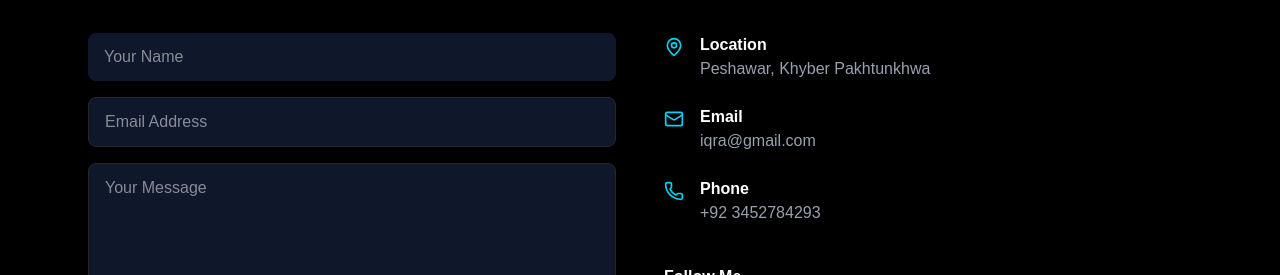
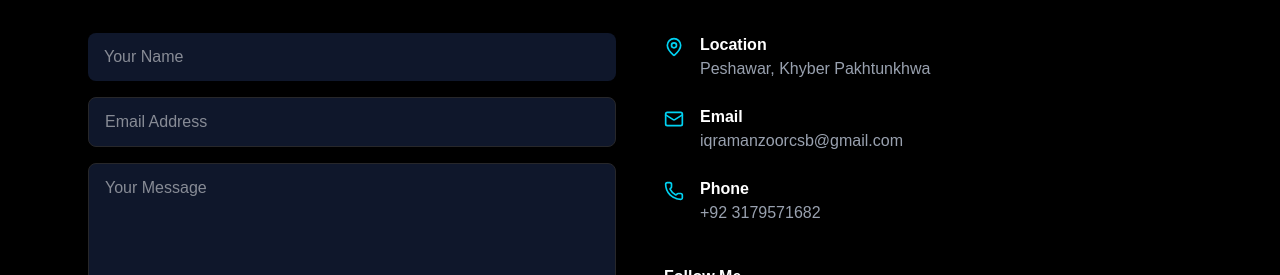
Before and after one commit to iqramanzoor-20/iqra-portfolio-website, a React (Vite) app in the folder iqra-portfolio/: page / in a window 1280 px wide. Shown: the part 4120-4395 px from the top of the page. Built offline with nearby package versions, Linux system fonts and the light colour scheme.

Commit message:
ubdate files

```diff
--- a/iqra-portfolio/src/components/Contact.jsx
+++ b/iqra-portfolio/src/components/Contact.jsx
@@ -73,7 +73,7 @@ export default function Contact() {
               <div>
                 <h4 className="font-bold text-white">Email</h4>
                 <p className="text-gray-400">
-                  iqra@gmail.com
+                  iqramanzoorcsb@gmail.com
                 </p>
               </div>
             </div>
@@ -84,7 +84,7 @@ export default function Contact() {
               <div>
                 <h4 className="font-bold text-white">Phone</h4>
                 <p className="text-gray-400">
-                  +92 3452784293
+                  +92 3179571682
                 </p>
               </div>
             </div>
```
